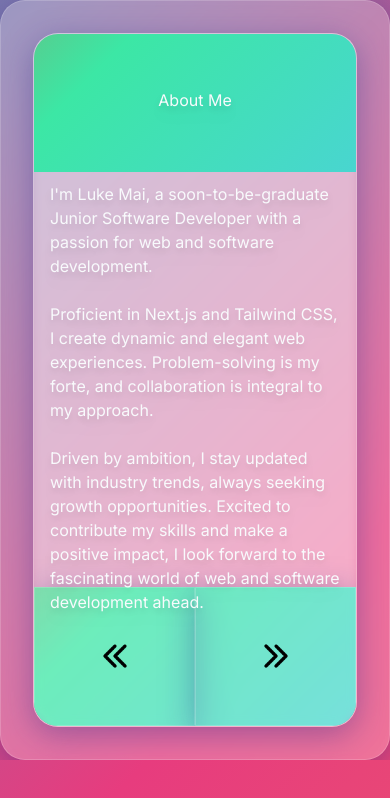
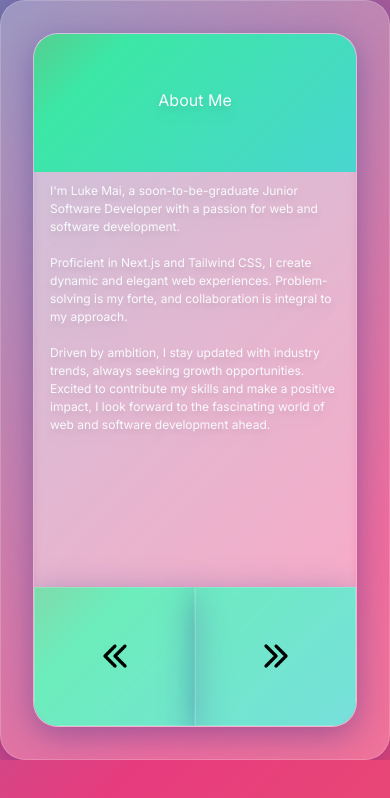
Before and after one commit to lukemaidev/portfolio, a Next.js app: page / in a window 390 px wide. Shown: the top 798 px of the page. Built offline with nearby package versions, Linux system fonts and the light colour scheme; grey boxes are pictures that could not be loaded.

Commit message:
portfolio almost finalized 4

```diff
--- a/app/page.js
+++ b/app/page.js
@@ -102,8 +102,8 @@ export default function Home() {
                 <div className=" row-span-1 col-span-1 min-w-full h-full flex items-center justify-center">
                   <p className="drop-shadow-lg">About Me</p>
                 </div>
-                <div className="row-span-4 col-span-1 h-full min-w-full p-4 overflow-hidden ">
-                  <p className="drop-shadow-lg text-[16px] md:text-[1.75vw] lg:text-[1.1vw] ">
+                <div className="row-span-4 col-span-1 h-full md:h-full h-full min-w-full p-4 overflow-hidden ">
+                  <p className="drop-shadow-lg text-[12px] h-4/5 md:h-full overflow-hidden md:text-[1.75vw] lg:text-[1.1vw] ">
                     I'm Luke Mai, a soon-to-be-graduate Junior Software
                     Developer with a passion for web and software development.{" "}
                     <br />
```
